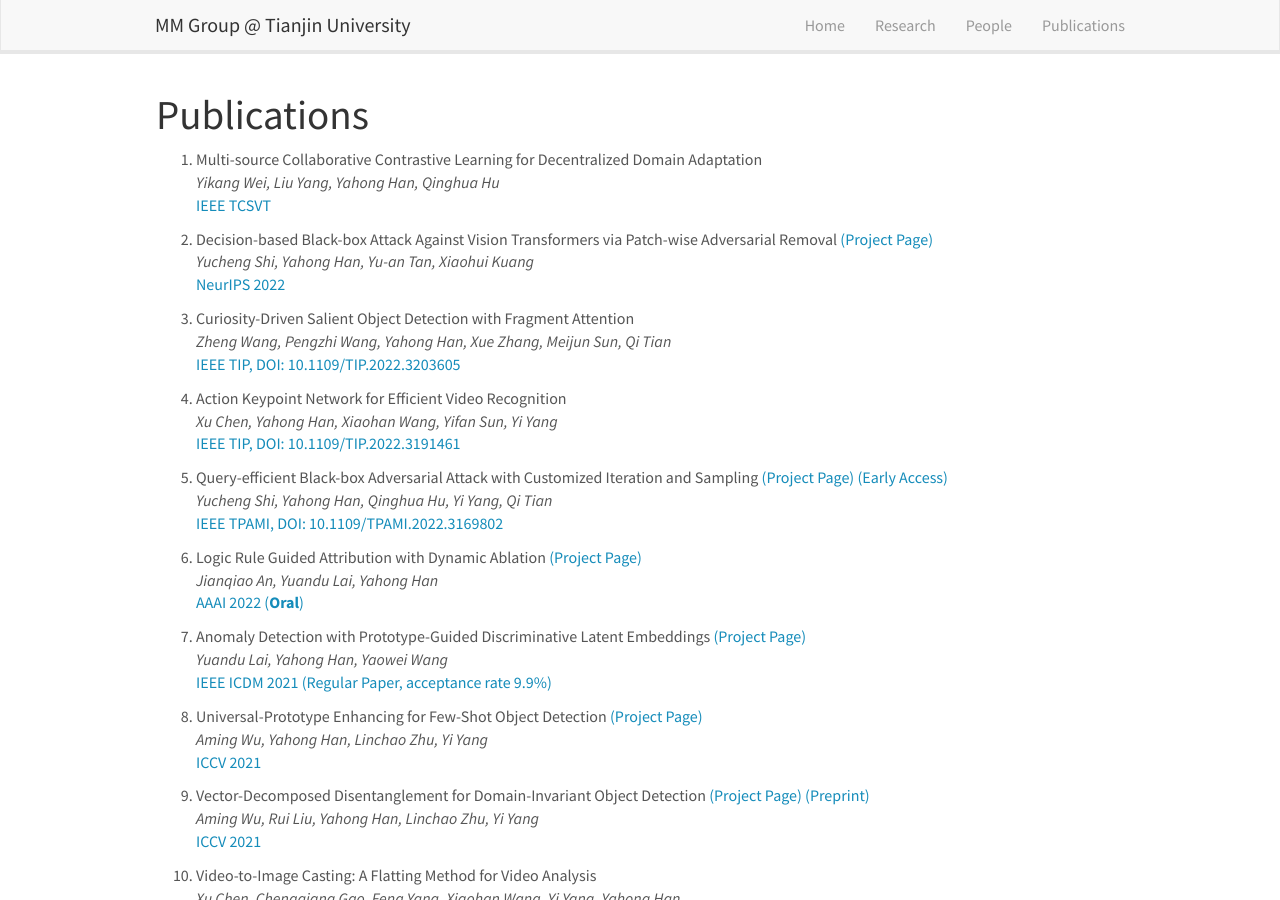
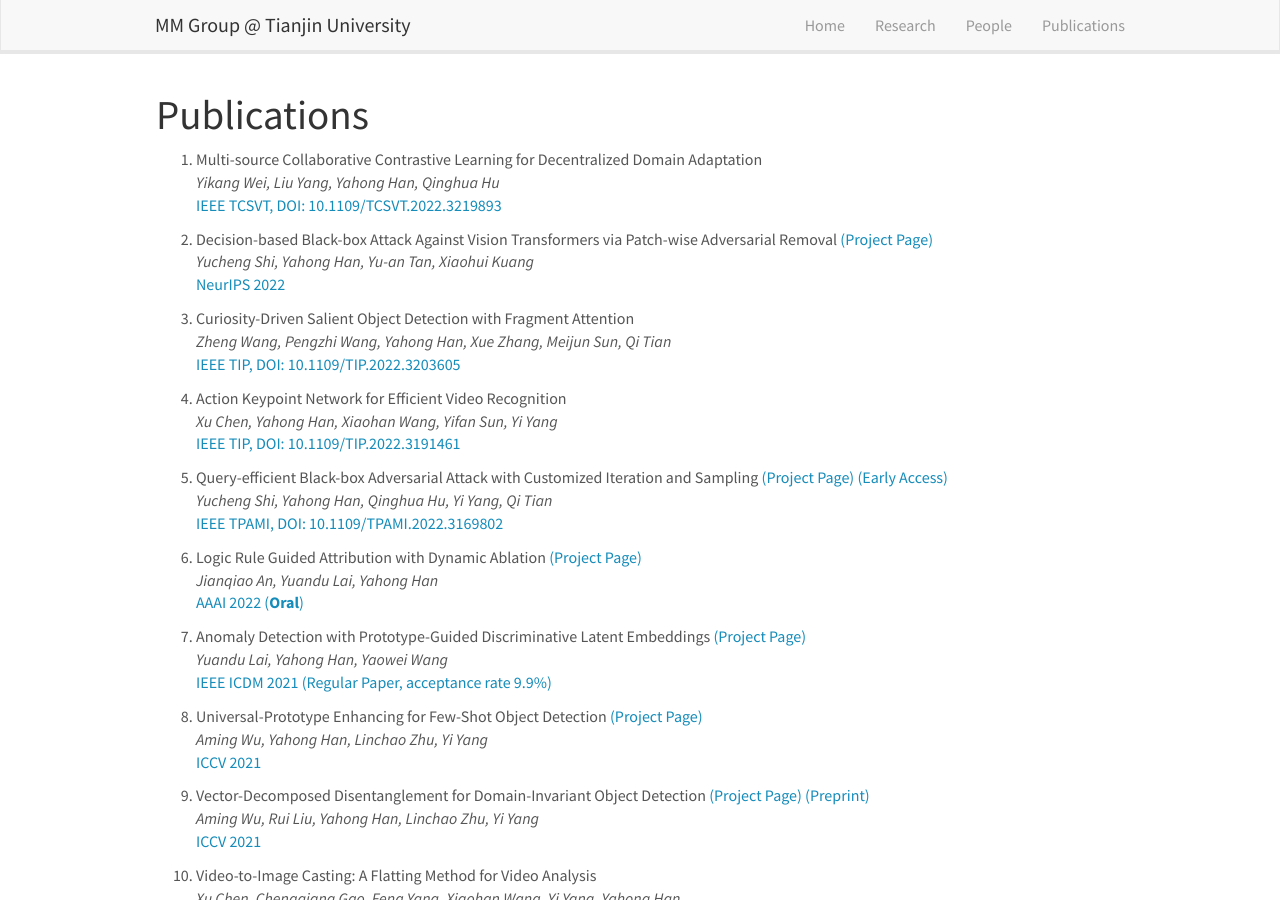
Before and after one commit to tjumm/tjumm.github.io, a Jekyll site: the page built from _pages/publications.md, in a window 1280 px wide and 900 px high. Built offline with Jekyll 4.4.1, drawn with Linux system fonts in a browser that asks for light colours; comment, search, counter and statistics services are not loaded.

Commit message:
add yikang tcsvt paper

```diff
--- a/_data/publist.yml
+++ b/_data/publist.yml
@@ -4,7 +4,7 @@
   authors: Yikang Wei, Liu Yang, Yahong Han, Qinghua Hu
   link:
     url:
-    display: IEEE TCSVT
+    display: "IEEE TCSVT, DOI: 10.1109/TCSVT.2022.3219893"
   highlight: 0
 
 - title: "1. Decision-based Black-box Attack Against Vision Transformers via Patch-wise Adversarial Removal <a href='https://github.com/shiyuchengTJU/PAR'>(Project Page)</a>"
```
